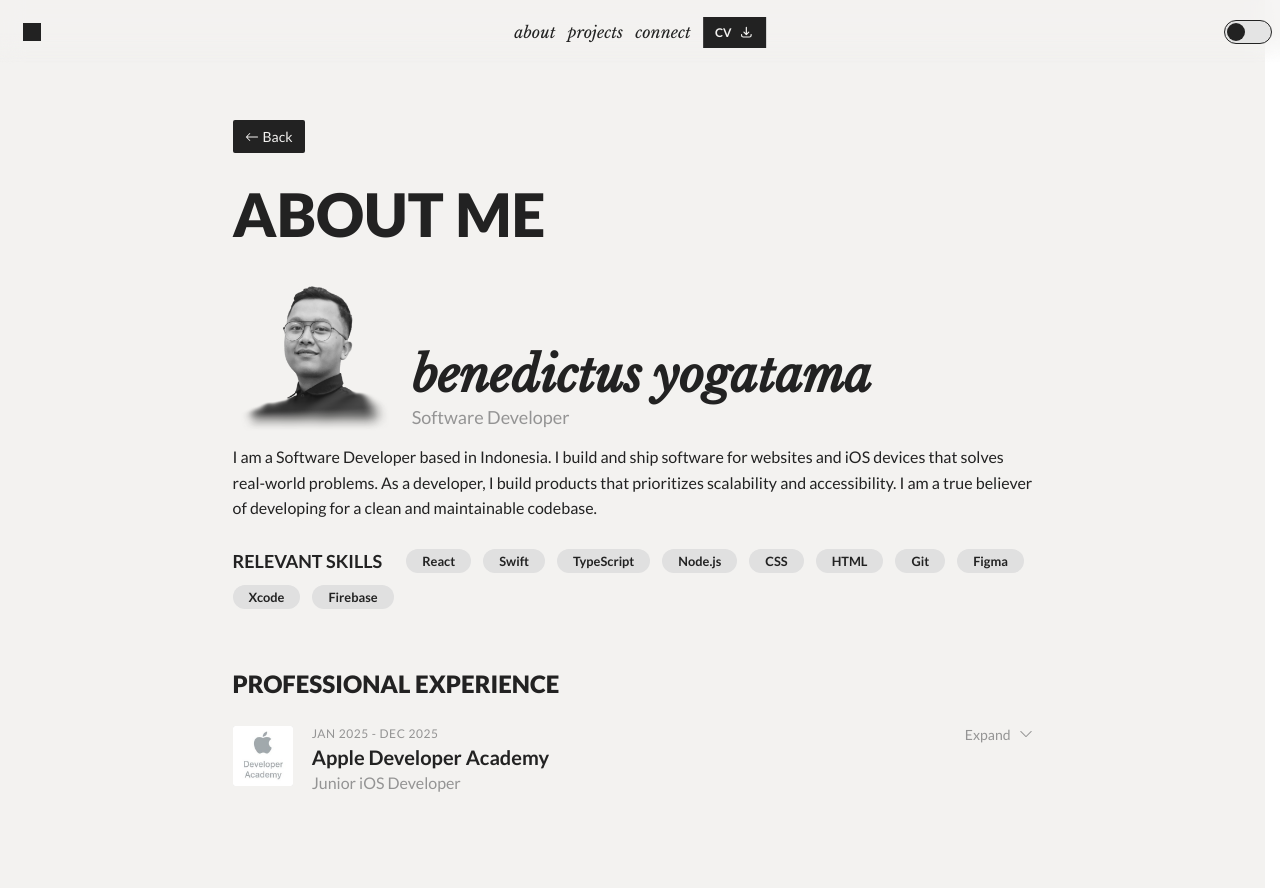
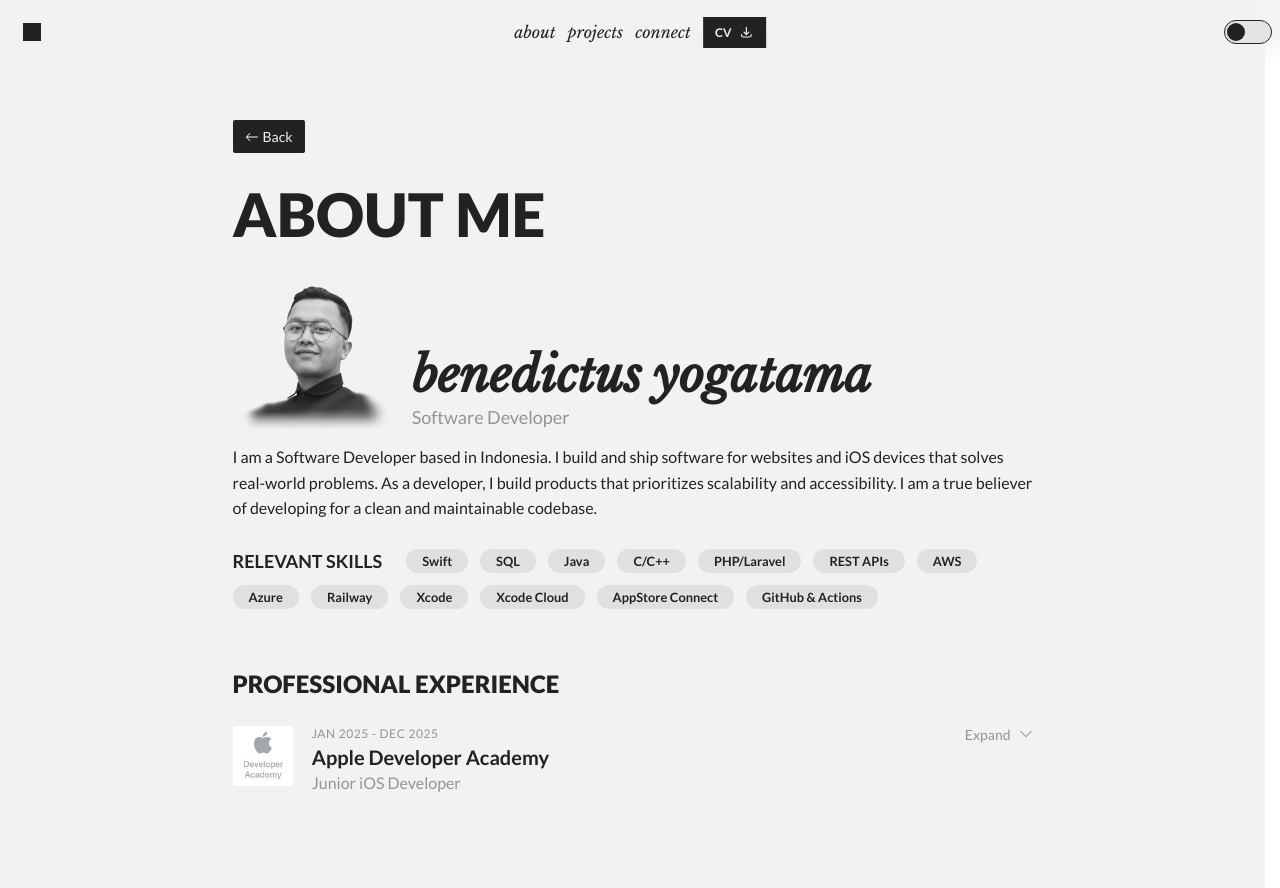
Before and after one commit to benedictusyoga/portfolio, a React (Vite) app: page /about in a window 1280 px wide. Built offline with nearby package versions, Linux system fonts and the light colour scheme.

Commit message:
fix: relevant skills

```diff
--- a/src/data/self.ts
+++ b/src/data/self.ts
@@ -43,4 +43,18 @@ export const experiences: ExperienceItem[] = [
     }
 ];
 
-export const uniqueSkills = ["React", "Swift", "TypeScript", "Node.js", "CSS", "HTML", "Git", "Figma", "Xcode", "Firebase"];
+export const uniqueSkills = [
+    "Swift",
+    "SQL",
+    "Java",
+    "C/C++",
+    "PHP/Laravel",
+    "REST APIs",
+    "AWS",
+    "Azure",
+    "Railway",
+    "Xcode",
+    "Xcode Cloud",
+    "AppStore Connect",
+    "GitHub & Actions"
+];
```
